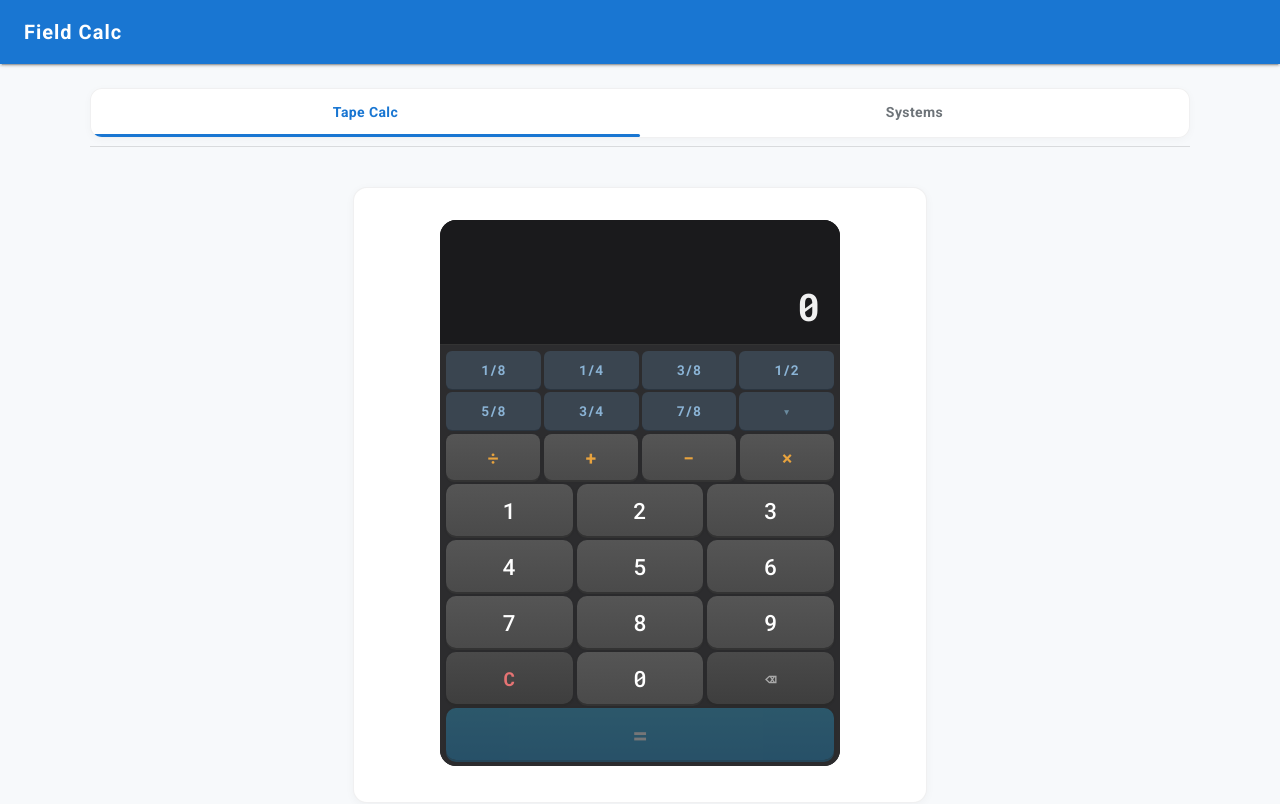
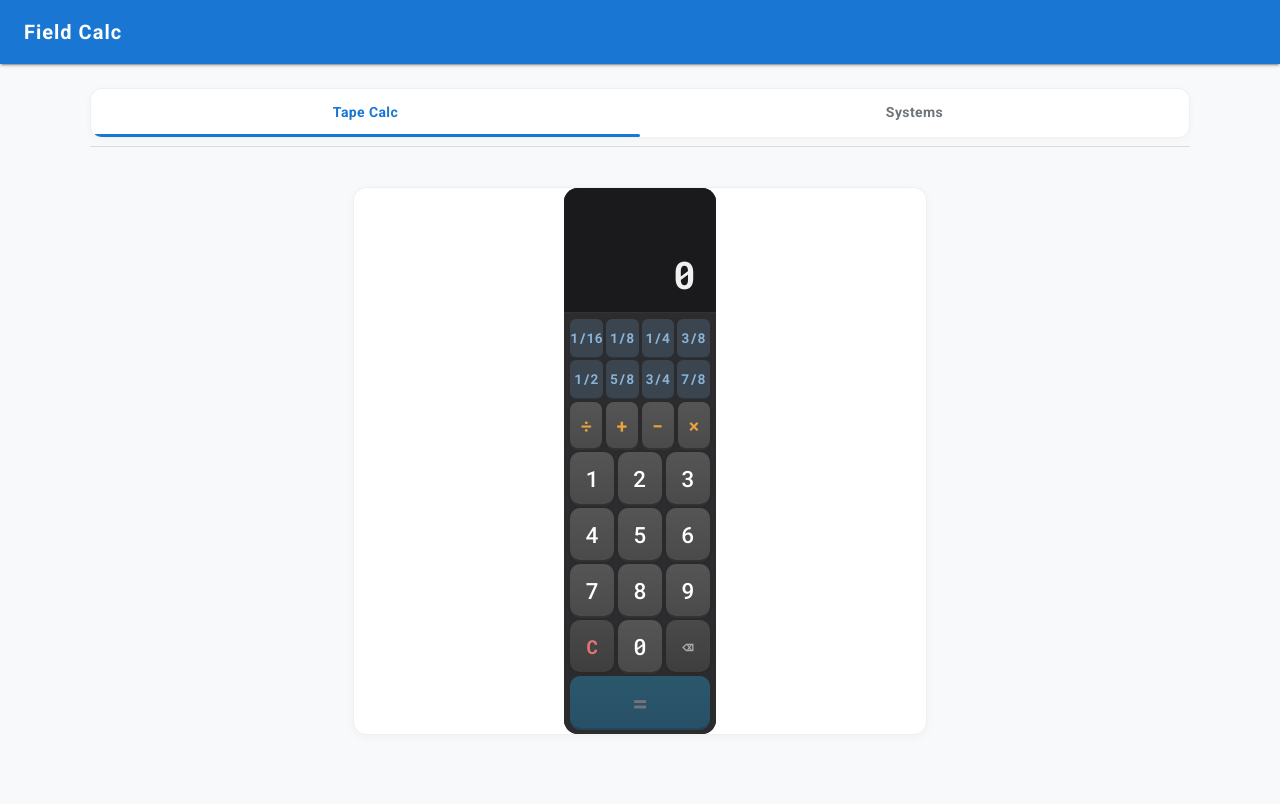
Before and after one commit to danielh70/pcalcu, a React (Create React App) app: page / in a window 1280 px wide. Shown: the top 804 px of the page. Built offline with nearby package versions, Linux system fonts and the light colour scheme.

Commit message:
Fix TapeCalc spacing and fraction buttons

```diff
--- a/src/components/TapeCalc.js
+++ b/src/components/TapeCalc.js
@@ -45,8 +45,7 @@ export function computeTapeOperation(aFraction, bFraction, op) {
 
 const OP_SYMBOLS = { divide: '\u00f7', add: '+', subtract: '\u2212', multiply: '\u00d7' };
 const OPS = ['divide', 'add', 'subtract', 'multiply'];
-const EIGHTHS = ['1/8', '1/4', '3/8', '1/2', '5/8', '3/4', '7/8'];
-const SIXTEENTHS = ['1/16', '3/16', '5/16', '7/16', '9/16', '11/16', '13/16', '15/16'];
+const FRACTIONS = ['1/16', '1/8', '1/4', '3/8', '1/2', '5/8', '3/4', '7/8'];
 
 const haptic = () => {
   try { navigator.vibrate(10); } catch (e) { /* no-op on desktop */ }
@@ -138,20 +137,6 @@ const STYLES = `
   background: #2e3a44;
   box-shadow: none;
 }
-.tc-frac-sm { font-size: .7rem; }
-
-/* ── more toggle ── */
-.tc-more {
-  background: #3a4550;
-  color: #6a8a9e;
-  font-size: .8rem;
-  box-shadow: 0 1px 0 #2a3540;
-}
-.tc-more:active {
-  background: #2e3a44;
-  box-shadow: none;
-}
-
 /* ── equals key ── */
 .tc-eq {
   background: linear-gradient(180deg, #2eaadc 0%, #2196d3 100%);
@@ -182,7 +167,6 @@ export default function TapeCalc() {
   const [resultDisplay, setResultDisplay] = React.useState('');
   const [chainFrac, setChainFrac] = React.useState(null);
   const [error, setError] = React.useState(null);
-  const [showMore, setShowMore] = React.useState(false);
 
   /* ── derived display values ── */
 
@@ -319,7 +303,6 @@ export default function TapeCalc() {
     setResultDisplay('');
     setChainFrac(null);
     setError(null);
-    setShowMore(false);
   };
 
   /* ── render ── */
@@ -330,12 +313,11 @@ export default function TapeCalc() {
   return (
     <Box
       sx={{
-        mx: { xs: '-12px', sm: 'auto' },
-        mt: { xs: '-22px', sm: 0 },
-        mb: { xs: '-26px', sm: 0 },
-        maxWidth: { xs: 'none', sm: '400px' },
-        width: '100%',
-        borderRadius: { xs: '12px', sm: '16px' },
+        mx: { xs: '-12px', sm: '-16px' },
+        mt: { xs: '-22px', sm: '-32px' },
+        mb: { xs: '-26px', sm: '-36px' },
+        width: 'auto',
+        borderRadius: '14px',
         overflow: 'hidden',
         display: 'flex',
         flexDirection: 'column',
@@ -411,9 +393,9 @@ export default function TapeCalc() {
           background: '#2c2c2e',
         }}
       >
-        {/* fraction grid — eighths + toggle (4 columns) */}
+        {/* fraction grid — 4x2 */}
         <div style={{ display: 'grid', gridTemplateColumns: 'repeat(4, 1fr)', gap: 3 }}>
-          {EIGHTHS.map((frac) => (
+          {FRACTIONS.map((frac) => (
             <button
               key={frac}
               className='tc-btn tc-frac'
@@ -423,34 +405,7 @@ export default function TapeCalc() {
               {frac}
             </button>
           ))}
-          <button
-            className='tc-btn tc-more'
-            aria-label={showMore ? 'fewer fractions' : 'more fractions'}
-            onClick={() => {
-              haptic();
-              setShowMore((v) => !v);
-            }}
-            style={{ height: 38, borderRadius: 6 }}
-          >
-            {showMore ? '\u25b4' : '\u25be'}
-          </button>
         </div>
-
-        {/* fraction grid — sixteenths (expanded, 4 columns) */}
-        {showMore && (
-          <div style={{ display: 'grid', gridTemplateColumns: 'repeat(4, 1fr)', gap: 3 }}>
-            {SIXTEENTHS.map((frac) => (
-              <button
-                key={frac}
-                className='tc-btn tc-frac tc-frac-sm'
-                onClick={() => handleFraction(frac)}
-                style={{ height: 38, borderRadius: 6 }}
-              >
-                {frac}
-              </button>
-            ))}
-          </div>
-        )}
 
         {/* operator row */}
         <div style={{ display: 'grid', gridTemplateColumns: 'repeat(4, 1fr)', gap: 4 }}>
```
Also changed, not shown: 1 other file (tests, documents, lock files or other folders).
